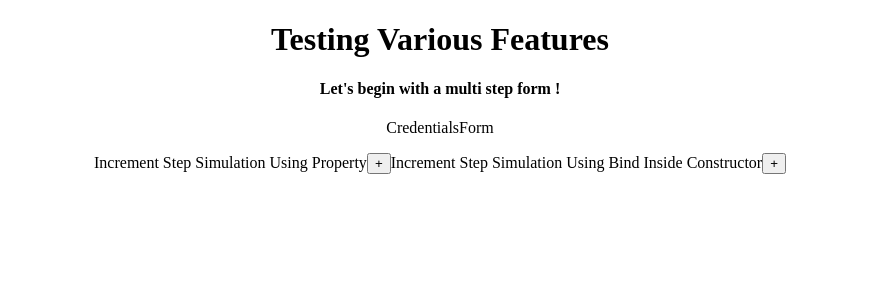
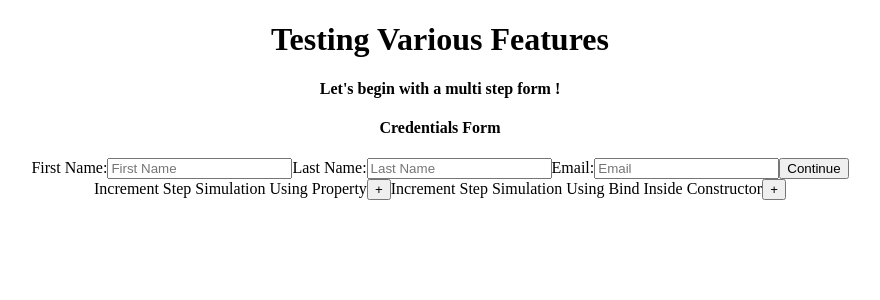
Before and after one commit to robertochirila/various-tests, a React (Create React App) app: page / in a window 1280 px wide. Shown: the top 300 px of the page, without its empty margins (200-1080 px from the left). Built offline with nearby package versions, Linux system fonts and the light colour scheme.

Commit message:
Added the functionality for the credentials form

```diff
--- a/src/components/CredentialsForm.js
+++ b/src/components/CredentialsForm.js
@@ -1,11 +1,44 @@
 import React, { Component } from 'react'
 
 export class CredentialsForm extends Component {
+
+    continue = () => {
+        this.props.nextStep()
+    }
+
     render() {
+
+        const { values } = this.props
+
         return (
             <div>
-                <p>CredentialsForm
-                </p>
+                <h4>Credentials Form
+                </h4>
+                <label>
+                    First Name:
+                    <input type="text"
+                        placeholder="First Name"
+                        value={values.firstName}
+                        onChange={this.props.handleInputChange("firstName")}
+                    ></input>
+                </label>
+                <label>
+                    Last Name:
+                    <input type="text"
+                        placeholder="Last Name"
+                        value={values.lastName}
+                        onChange={this.props.handleInputChange("lastName")}
+                    ></input>
+                </label>
+                <label>
+                    Email:
+                    <input type="email"
+                        placeholder="Email"
+                        value={values.email}
+                        onChange={this.props.handleInputChange("email")}
+                    ></input>
+                </label>
+                <button onClick={this.continue}>Continue</button>
             </div>
         )
     }
--- a/src/components/MainForm.js
+++ b/src/components/MainForm.js
@@ -25,22 +25,35 @@ export class MainForm extends Component {
 
 
     handleIncrementStepSimulation(e) {
-        console.log("Bind function")
-        console.log(e.target.name)
         const { step } = this.state
         this.setState({ step: step + 1 })
     }
 
     incrmentStepSimulation = (e) => {
-        console.log("Property function")
-        console.log(e.target.name)
         const { step } = this.state
         this.setState({ step: step + 1 })
 
     }
 
+    handleInputChange = input => e => {
+        this.setState({ [input]: e.target.value })
+    }
+
+    nextStep = () => {
+        const { step } = this.state
+        this.setState({ step: step + 1 })
+    }
+
+    previousStep = () => {
+        const { step } = this.state
+        this.setState({ step: step - 1 })
+    }
+
     render() {
         const { step } = this.state
+        const { firstName, lastName, email, occupation, city, bio } = this.state;
+        const values = { firstName, lastName, email, occupation, city, bio };
+
 
         const renderButtons = (
             <div>
@@ -60,7 +73,10 @@ export class MainForm extends Component {
             case 1:
                 return (
                     <React.Fragment>
-                        <CredentialsForm />
+                        <CredentialsForm
+                            values={values}
+                            nextStep={this.nextStep}
+                            handleInputChange={this.handleInputChange} />
                         {renderButtons}
                     </React.Fragment>
                 )
```
